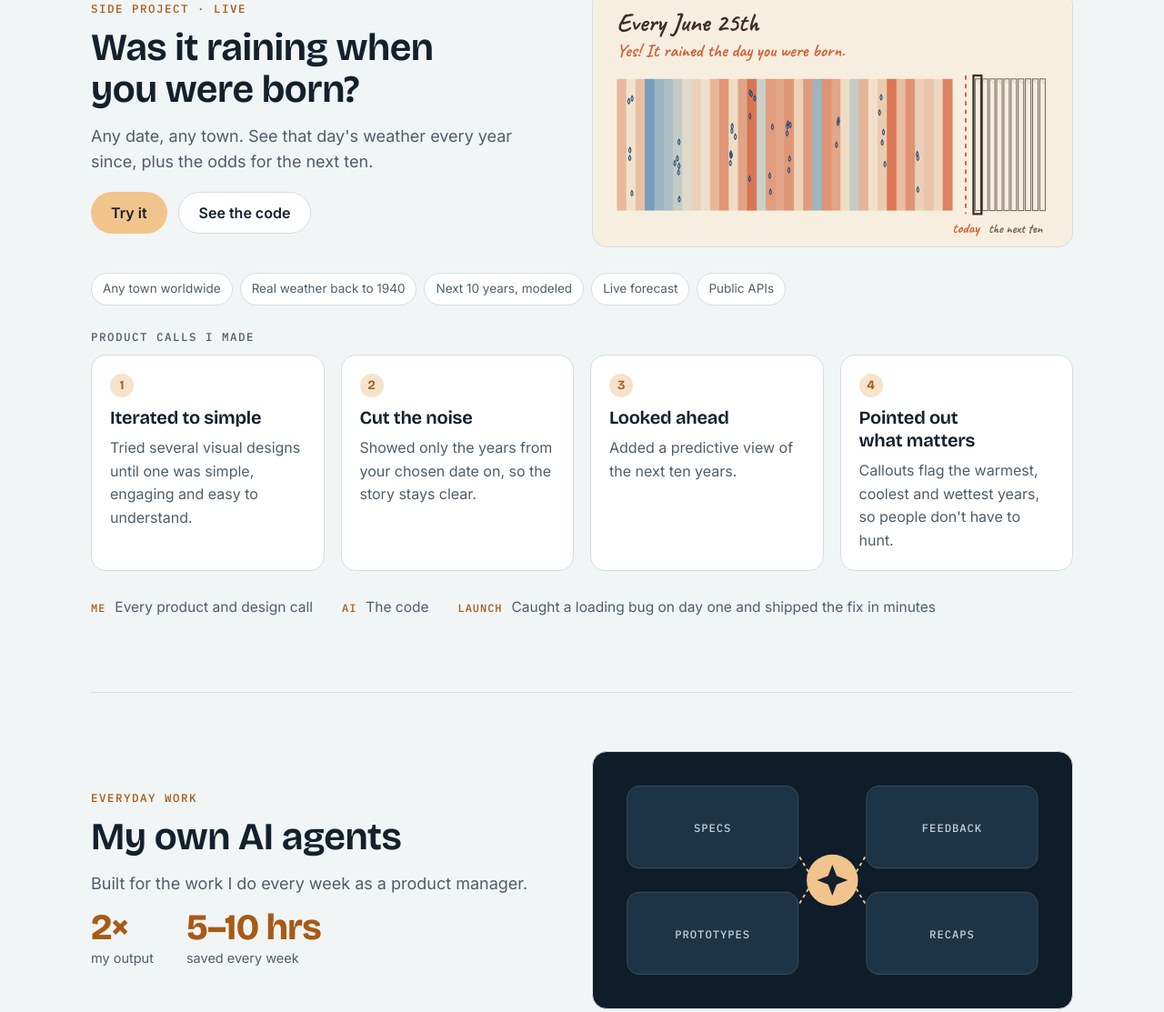
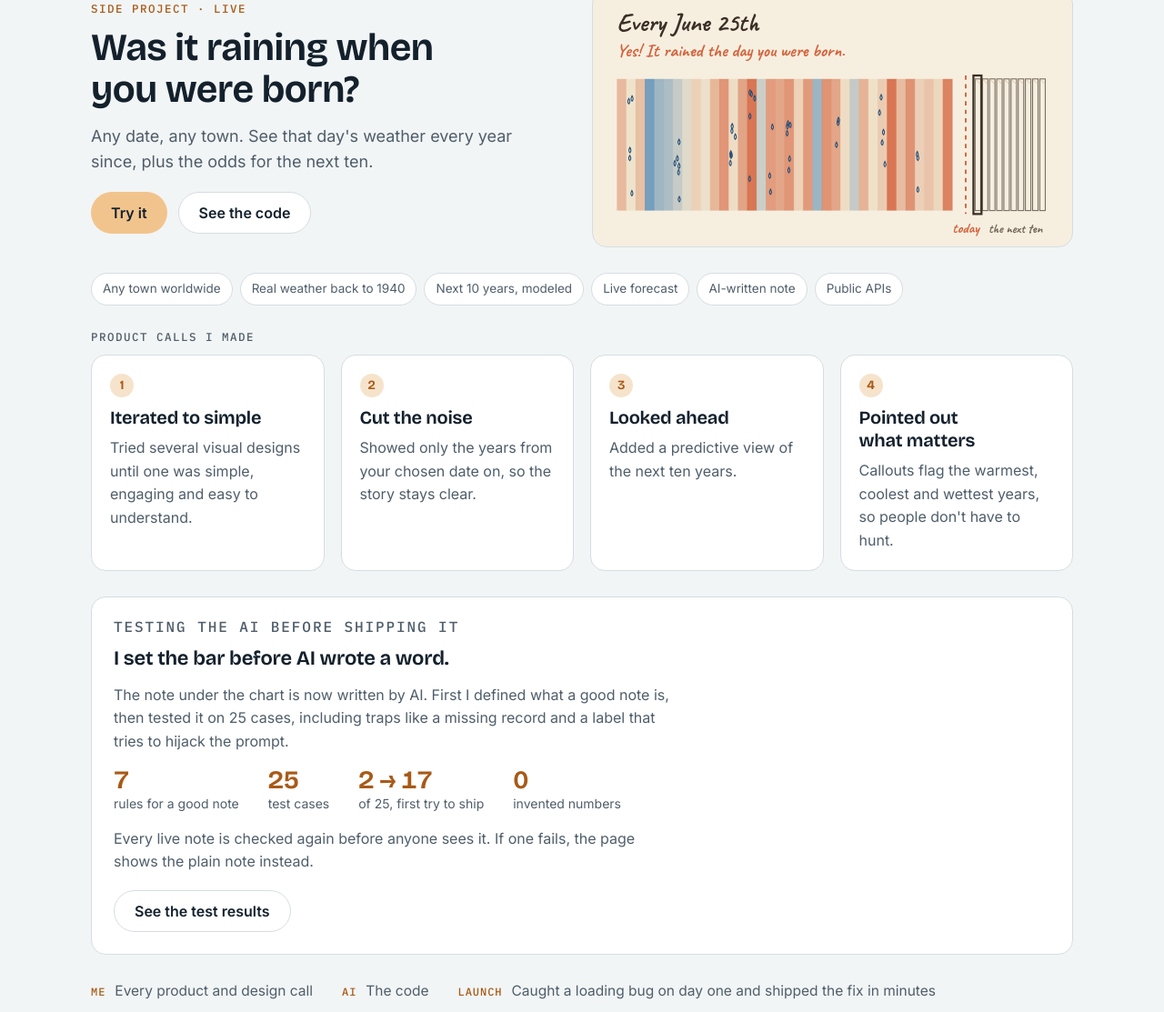
Before and after one commit to mmaislen/mmaislen.github.io, a plain HTML site: page built-with-ai.html in a window 1280 px wide. Shown: the part 645-1758 px from the top of the page at 91% size. Drawn offline with nearby package versions, Linux system fonts and the light colour scheme.

Commit message:
Add the AI note testing story to Built with AI (#3)
Claude-Session: https://claude.ai/code/session_01MV51zjthtzrtVTi2bHwLpR

Co-authored-by: Claude <noreply@anthropic.com>

```diff
--- a/built-with-ai.html
+++ b/built-with-ai.html
@@ -258,6 +258,13 @@
   .decision { background: var(--surface); border: 1px solid var(--line); border-radius: var(--radius); padding: 20px; display: grid; gap: 8px; align-content: start; }
   .decision h3::before { counter-increment: d; content: counter(d); display: grid; place-items: center; width: 26px; height: 26px; margin-bottom: 10px; border-radius: 50%; background: var(--tint); color: var(--accent); font: 650 14px/1 var(--f-display); vertical-align: 2px; }
   .decision p { color: var(--muted); font-size: 16px; }
+  .evalbox { margin-top: 28px; background: var(--surface); border: 1px solid var(--line); border-radius: var(--radius); padding: 24px; display: grid; gap: 14px; }
+  .evalbox h3 { font: 650 22px/1.2 var(--f-display); }
+  .evalbox > p { color: var(--muted); font-size: 16px; max-width: 62ch; }
+  .evalnums { display: flex; flex-wrap: wrap; gap: 10px 32px; }
+  .evalnums div { display: grid; }
+  .evalnums b { font: 650 28px/1.1 var(--f-display); color: var(--accent); font-variant-numeric: tabular-nums; }
+  .evalnums span { color: var(--muted); font-size: 14px; }
   .split { display: grid; grid-template-columns: minmax(0, 1fr) minmax(0, 1fr); gap: 18px; }
   .panel { background: var(--surface); border: 1px solid var(--line); border-radius: var(--radius); padding: 24px; display: grid; gap: 12px; align-content: start; }
   .panel p { color: var(--muted); font-size: 16px; }
@@ -334,7 +341,7 @@
         </div>
 
         <div class="facts" aria-label="What it's made of">
-          <span>Any town worldwide</span><span>Real weather back to 1940</span><span>Next 10 years, modeled</span><span>Live forecast</span><span>Public APIs</span>
+          <span>Any town worldwide</span><span>Real weather back to 1940</span><span>Next 10 years, modeled</span><span>Live forecast</span><span>AI-written note</span><span>Public APIs</span>
         </div>
 
         <div>
@@ -344,6 +351,19 @@
             <div class="decision"><h3>Cut the noise</h3><p>Showed only the years from your chosen date on, so the story stays clear.</p></div>
             <div class="decision"><h3>Looked ahead</h3><p>Added a predictive view of the next ten years.</p></div>
             <div class="decision"><h3>Pointed out what matters</h3><p>Callouts flag the warmest, coolest and wettest years, so people don't have to hunt.</p></div>
+          </div>
+          <div class="evalbox" id="ai-note">
+            <p class="sub-head" style="margin:0">Testing the AI before shipping it</p>
+            <h3>I set the bar before AI wrote a word.</h3>
+            <p>The note under the chart is now written by AI. First I defined what a good note is, then tested it on 25 cases, including traps like a missing record and a label that tries to hijack the prompt.</p>
+            <div class="evalnums">
+              <div><b>7</b><span>rules for a good note</span></div>
+              <div><b>25</b><span>test cases</span></div>
+              <div><b>2 → 17</b><span>of 25, first try to ship</span></div>
+              <div><b>0</b><span>invented numbers</span></div>
+            </div>
+            <p>Every live note is checked again before anyone sees it. If one fails, the page shows the plain note instead.</p>
+            <div class="links"><a class="btn btn-line" href="https://github.com/mmaislen/Weather-location/blob/main/evals/README.md" target="_blank" rel="noopener">See the test results</a></div>
           </div>
         </div>
 
```
